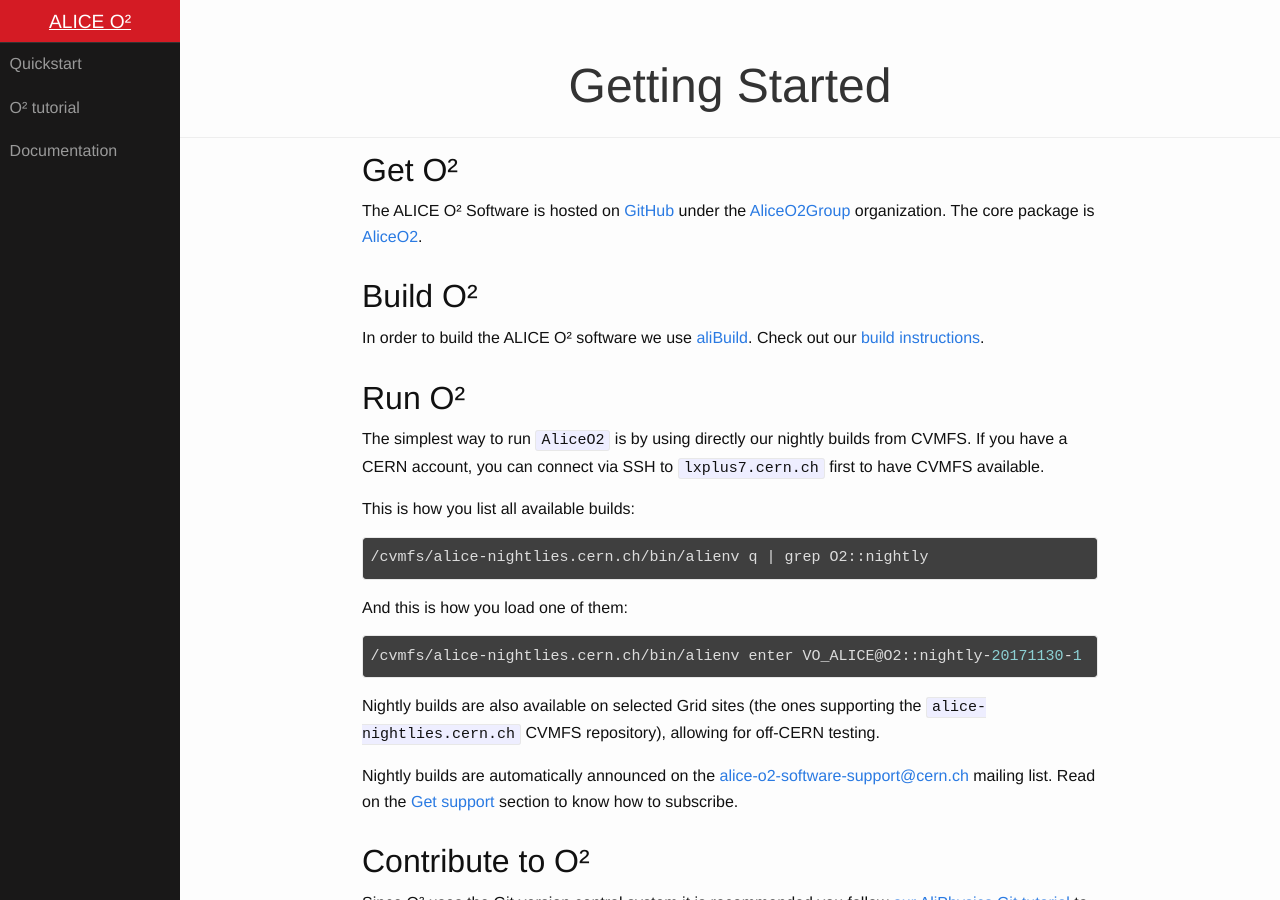
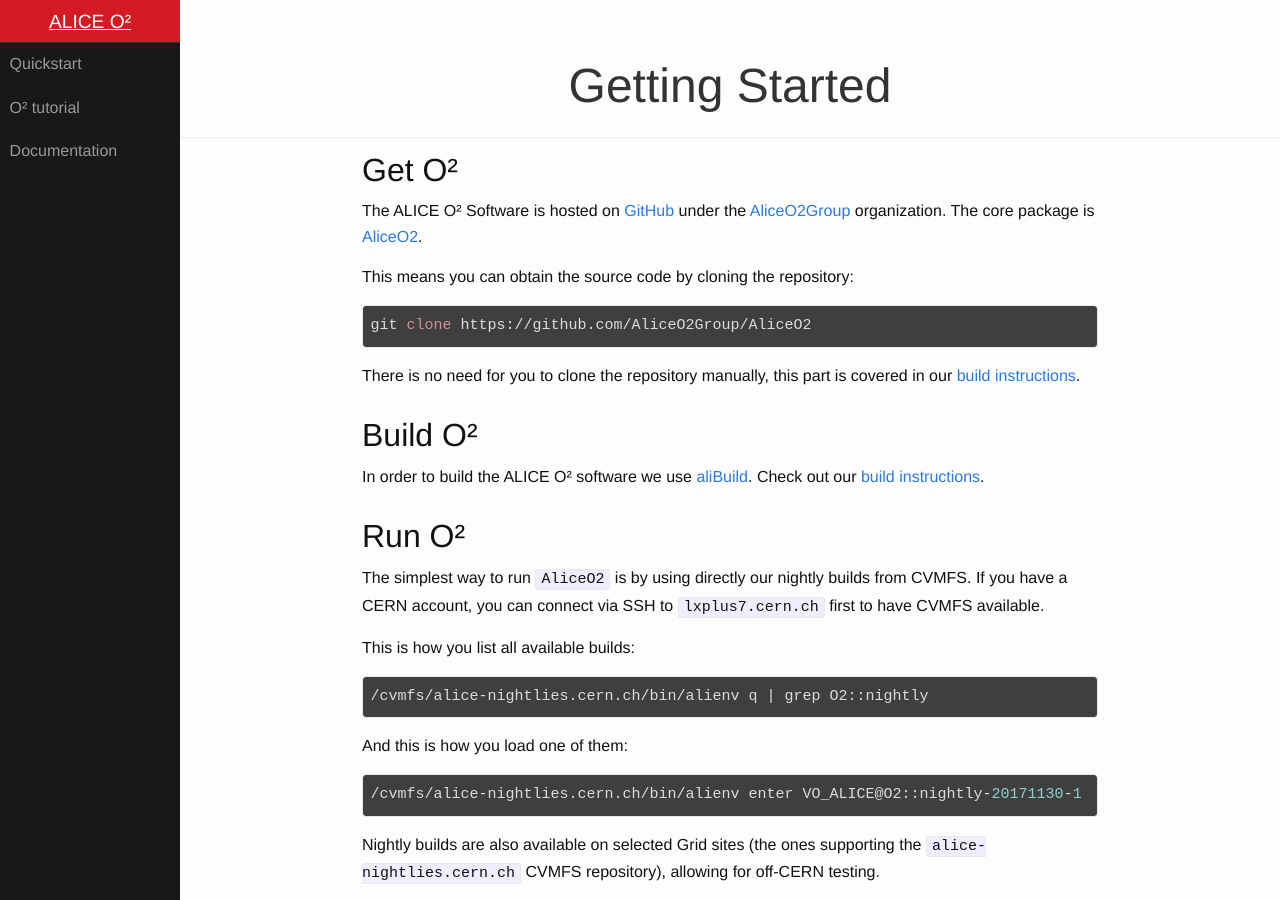
Before and after one commit to AliceO2Group/AliceO2Group.github.io, a Jekyll site: the page built from start.markdown, in a window 1280 px wide and 900 px high. Built offline with Jekyll 4.4.1, drawn with Linux system fonts in a browser that asks for light colours.

Commit message:
Add git clone for AliceO2 for completeness

```diff
--- a/start.markdown
+++ b/start.markdown
@@ -9,6 +9,13 @@ Get O²
 The ALICE O² Software is hosted on [GitHub](https://github.com) under the
 [AliceO2Group](https://github.com/AliceO2Group/) organization. The core package is
 [AliceO2](https://github.com/AliceO2Group/AliceO2).
+
+This means you can obtain the source code by cloning the repository:
+
+    git clone https://github.com/AliceO2Group/AliceO2
+
+There is no need for you to clone the repository manually, this part is covered in our
+[build instructions](#build-o).
 
 
 Build O²
```
